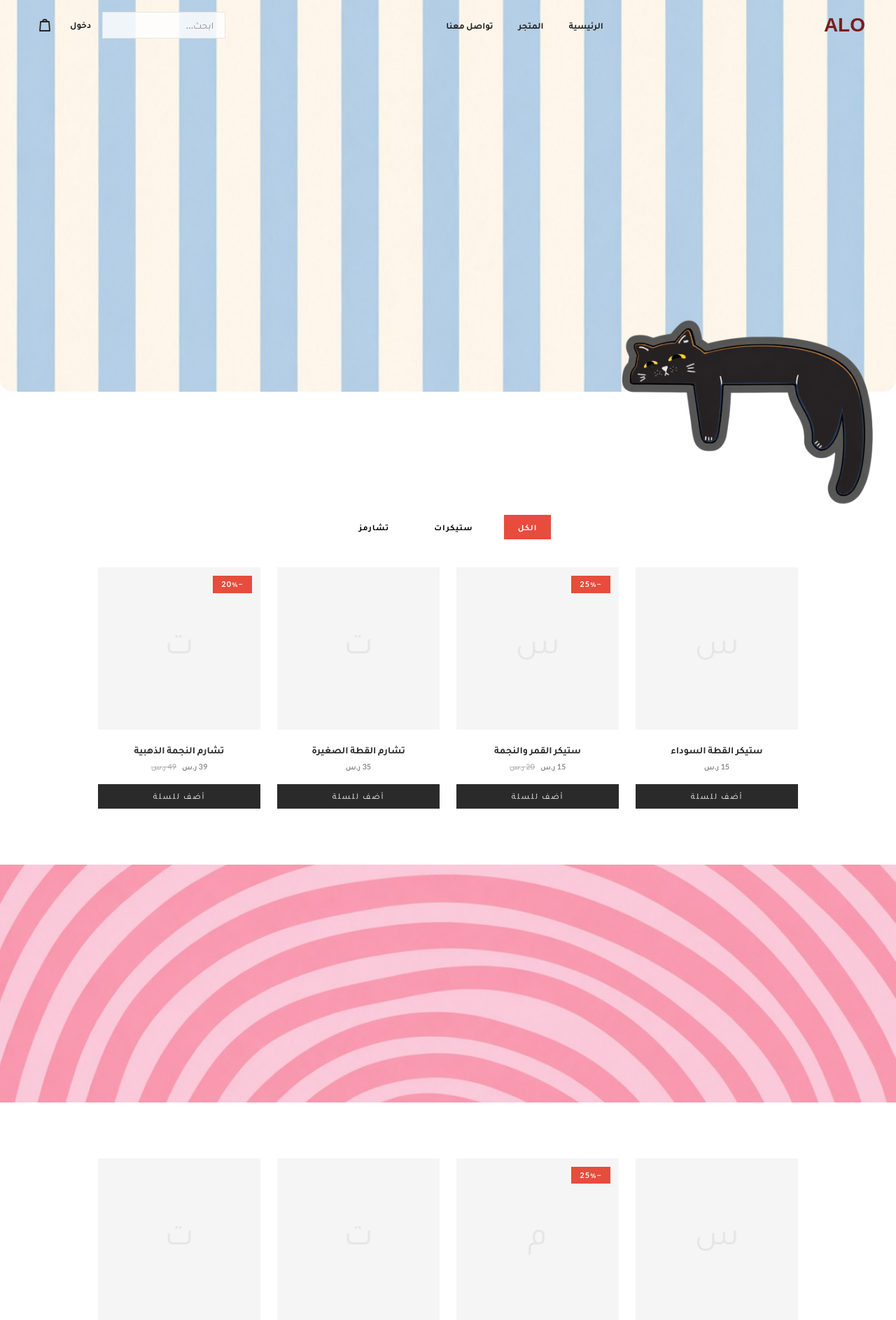
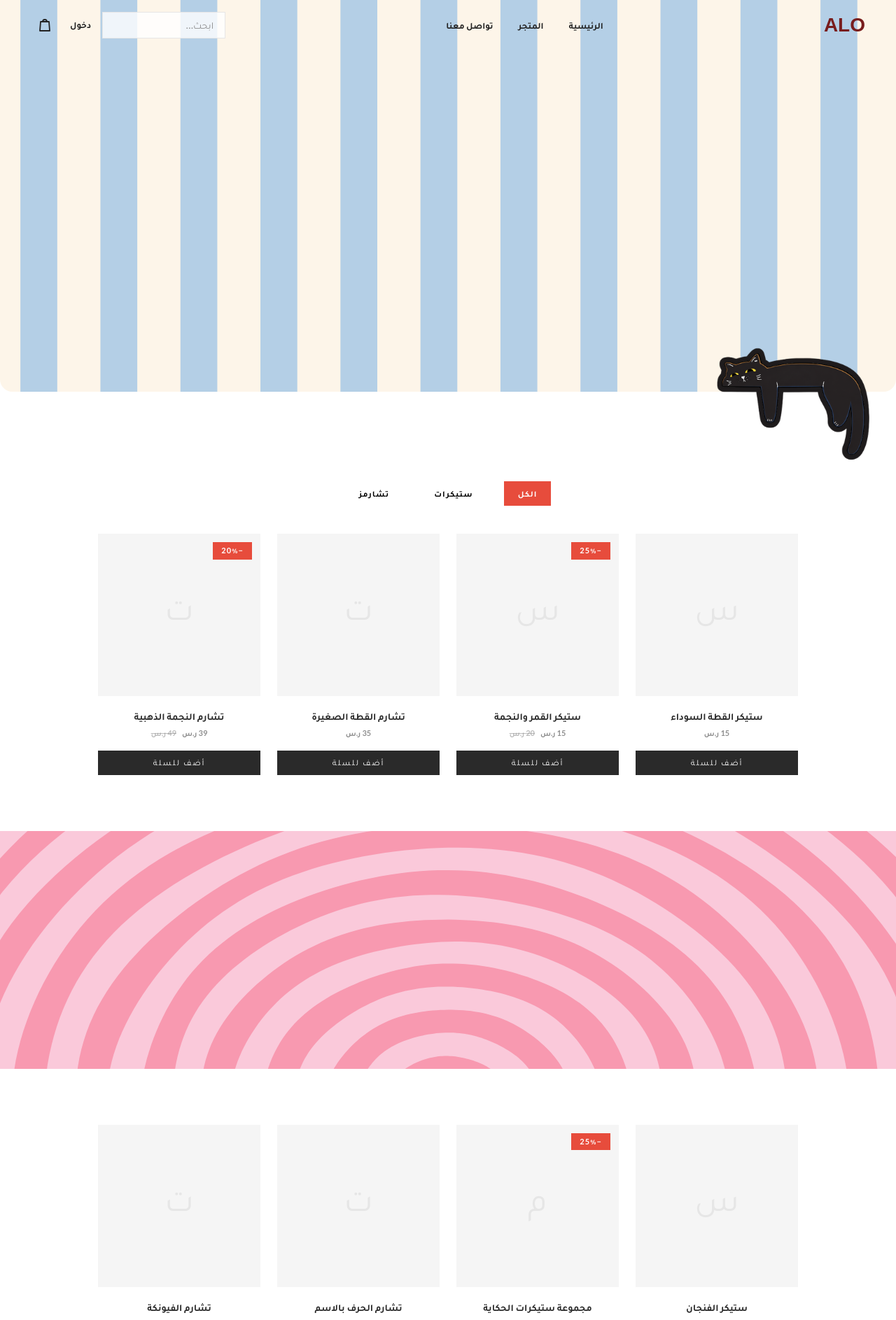
Before and after one commit to pvtsvbr24v-a11y/Alo, a Laravel app: page / in a window 1280 px wide. Shown: the top 1887 px of the page at 70% size. Run offline with Laravel 12, Linux system fonts and the light colour scheme; data comes from the database, SQL or seed files in the repository; style sheets or scripts are compiled from the project's sources; some libraries are stand-ins or nearby versions; some web fonts are replaced.

Commit message:
Smaller cat with a black outline, and sharp backgrounds
Stripes and the light blue band are drawn in CSS and the pink swirl is
an SVG, so they stay crisp on any screen. Cat upscaled 3x with its grey
sticker edge turned black.

Co-Authored-By: Claude Opus 5.5 <noreply@anthropic.com>
Claude-Session: https://claude.ai/code/session_01S4gyGZeEjNe6drm6AFfN8H

```diff
--- a/resources/css/app.css
+++ b/resources/css/app.css
@@ -123,14 +123,18 @@
     }
 
     /* قوام القماش من الملف */
+    /* خلفيات Figma مرسومة بالكود: حادة على أي شاشة */
     .stripes {
-        background: url('/images/alo/hero-stripes.jpg') center / cover;
+        background-color: #fdf5e9;
+        background-image: linear-gradient(90deg, #b4cfe6 0 46.4%, #fdf5e9 46.4% 100%);
+        background-size: 8.93% 100%;
+        background-position: 2.5% 0;
     }
     .swirl {
-        background: url('/images/alo/swirl.jpg') center / cover;
+        background: #fac9da url('/images/alo/swirl.svg') center bottom / cover;
     }
     .sky {
-        background: url('/images/alo/sky.jpg') center / cover;
+        background: #e4f1fd;
     }
 
     .glass {
--- a/resources/views/home.blade.php
+++ b/resources/views/home.blade.php
@@ -1,11 +1,11 @@
 <x-layouts.store :overlay="true">
     {{-- ١. البنر المقلّم (Frame 2) والقطة بنفس مكانها في Figma: نصها السفلي يطلع تحت البنر --}}
     <section class="stripes relative z-10 min-h-[420px] rounded-b-[18px] sm:min-h-[min(70vh,640px)]">
-        <img src="{{ asset('images/alo/cat-sticker.png') }}" alt="" class="pointer-events-none absolute right-[2.6%] bottom-0 w-[28%] max-w-[392px] min-w-[150px] translate-y-[61%]">
+        <img src="{{ asset('images/alo/cat-sticker.png') }}" alt="" class="pointer-events-none absolute right-[3%] bottom-0 w-[17%] max-w-[260px] min-w-[110px] translate-y-[61%]" width="1176" height="864">
     </section>
 
     {{-- ٢. المنتجات (المساحة البيضا) --}}
-    <section class="bg-white px-6 pt-[max(5rem,15vw)] pb-20 lg:pt-44">
+    <section class="bg-white px-6 pt-[max(5rem,10vw)] pb-20 lg:pt-32">
         @if ($categories->isNotEmpty())
             <nav class="mb-10 flex flex-wrap justify-center gap-x-6 gap-y-2" aria-label="الأقسام">
                 <a href="{{ route('shop') }}" class="chip-active">الكل</a>
```
Also changed, not shown: public/images/alo/cat-sticker.png, public/images/alo/hero-stripes.jpg (deleted), public/images/alo/sky.jpg (deleted), public/images/alo/swirl.jpg (deleted), public/images/alo/swirl.svg (added).
